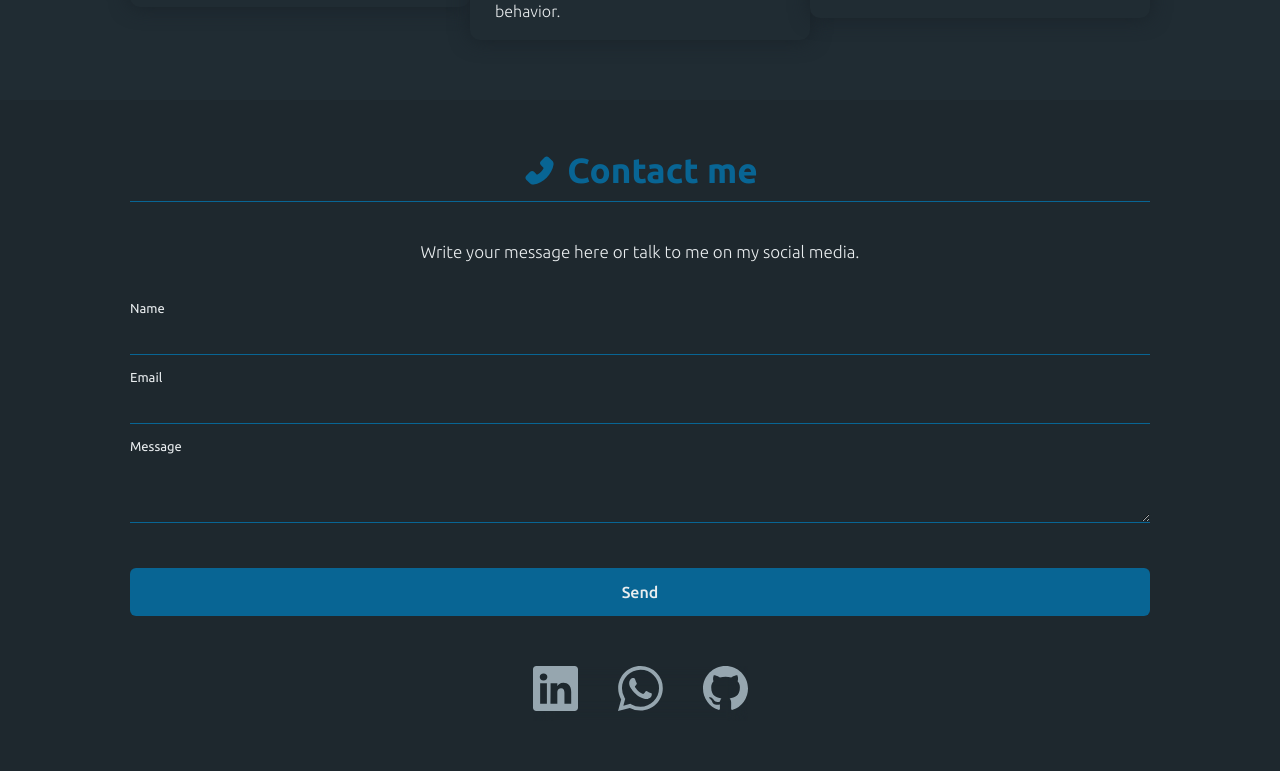
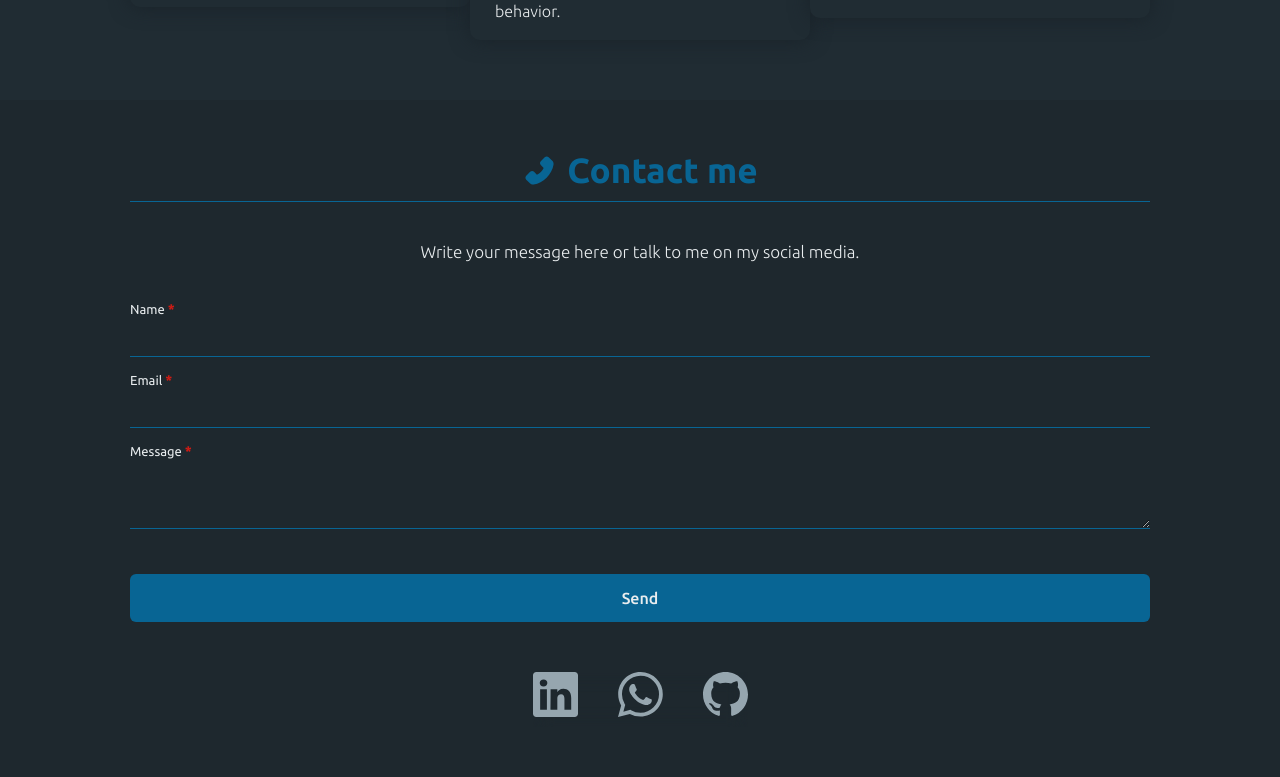
Before and after one commit to hernan1122/my-portfolio, a React (Create React App) app: page / in a window 1280 px wide. Shown: the part 3249-4026 px from the top of the page. Built offline with nearby package versions, Linux system fonts and the light colour scheme; a web font is replaced by a local one.

Commit message:
agregue el * a los campos del formulario

```diff
--- a/src/components/Form.jsx
+++ b/src/components/Form.jsx
@@ -20,7 +20,7 @@ export function Form() {
   return (
     <form className='Form' ref={form} onSubmit={handleSubmit(sendEmail)}>
       <div className='Form-content'>
-        <label>Name</label>
+        <label>Name <span className='required'>*</span></label>
         <input
           className={`input ${errors.user_name?.type === 'required' ? 'error' : ''}`}
           type="text"
@@ -30,7 +30,7 @@ export function Form() {
         {errors.user_name?.type === 'required' && <p>Write your name</p>}
       </div>
       <div className='Form-content'>
-        <label>Email</label>
+        <label>Email <span className='required'>*</span></label>
         <input
           className={`input ${errors.user_email?.type === 'required' ? 'error' : ''}`}
           type="email"
@@ -40,7 +40,7 @@ export function Form() {
         {errors.user_email?.type === 'required' && <p>Write your email</p>}
       </div>
       <div className='Form-content'>
-        <label>Message</label>
+        <label>Message <span className='required'>*</span></label>
         <textarea
           className={`input-text ${errors.message?.type === 'required' ? 'error' : ''}`}
           name="message"
--- a/src/styles/Form.css
+++ b/src/styles/Form.css
@@ -12,6 +12,10 @@
 .Form-content label {
   font-size: 1.3rem;
   color: var(--text-primary);
+}
+.Form-content .required {
+  font-size: 1.4rem;
+  color: #d31b14;
 }
 .Form-content .input,
 .Form-content .input-text {
```
